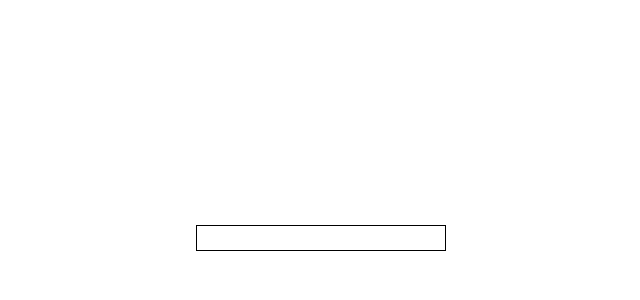
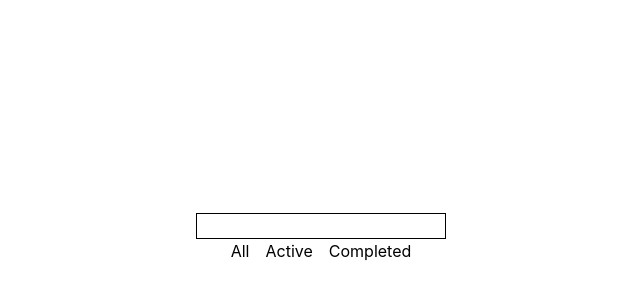
Before and after one commit to snkio/task-manager, a React (Vite) app: page / in a window 1280 px wide. Shown: the part 162-462 px from the top of the page, without its empty margins (319-959 px from the left). Built offline with nearby package versions, Linux system fonts and the light colour scheme.

Commit message:
feat: add task filters (all, active, completed)

```diff
--- /dev/null
+++ b/src/features/task/TaskFilter.jsx
@@ -0,0 +1,9 @@
+export function TaskFilter({ setCurrentFilter }) {
+  return (
+    <div className="flex gap-4">
+      <button onClick={() => setCurrentFilter("All")}>All</button>
+      <button onClick={() => setCurrentFilter("Active")}>Active</button>
+      <button onClick={() => setCurrentFilter("Completed")}>Completed</button>
+    </div>
+  );
+}
--- a/src/features/task/TaskList.jsx
+++ b/src/features/task/TaskList.jsx
@@ -1,11 +1,26 @@
 import { useState } from "react";
 
-export function TaskList({ tasks, setTasks }) {
+export function TaskList({ tasks, setTasks, currentFilter }) {
   const [editItem, setEditItem] = useState(null);
   const [editText, setEditText] = useState("");
 
+  const activeTasks = tasks.filter((task) => !task.completed);
+  const completedTasks = tasks.filter((task) => task.completed);
+
+  const filteredTasks =
+    currentFilter === "Active"
+      ? activeTasks
+      : currentFilter === "Completed"
+        ? completedTasks
+        : tasks;
+
   const deleteItem = (task) => {
     setTasks((prev) => prev.filter((item) => item.id !== task.id));
+
+    if (editItem === task.id) {
+      setEditItem(null);
+      setEditText("");
+    }
   };
 
   const completedItem = (task) => {
@@ -33,9 +48,14 @@ export function TaskList({ tasks, setTasks }) {
   return (
     <>
       <ul>
-        {tasks.map((task) => (
+        {filteredTasks.map((task) => (
           <li key={task.id} className="flex gap-4">
-            <button onClick={() => completedItem(task)}>Completed</button>
+            <button
+              onClick={() => completedItem(task)}
+              className={`${editItem === task.id ? "hidden" : ""}`}
+            >
+              Completed
+            </button>
             {editItem === task.id ? (
               <div className="flex border">
                 <input
@@ -52,6 +72,7 @@ export function TaskList({ tasks, setTasks }) {
                   }}
                   onChange={(text) => setEditText(text.target.value)}
                 ></input>
+                <div className="flex gap-2">
                   <button onClick={() => editedText(task.id)}>Save</button>
                   <button
                     onClick={() => {
@@ -61,6 +82,7 @@ export function TaskList({ tasks, setTasks }) {
                   >
                     Cancel
                   </button>
+                </div>
               </div>
             ) : (
               <p className={`${task.completed ? "line-through" : ""}`}>
--- a/src/features/task/TaskMenu.jsx
+++ b/src/features/task/TaskMenu.jsx
@@ -1,11 +1,13 @@
 import { useEffect, useState } from "react";
 import { TaskForm } from "./TaskForm";
 import { TaskList } from "./TaskList";
+import { TaskFilter } from "./TaskFilter";
 
 export function TaskMenu() {
   const tasksList = JSON.parse(localStorage.getItem("items"));
   const [task, setTask] = useState("");
   const [tasks, setTasks] = useState(tasksList || []);
+  const [currentFilter, setCurrentFilter] = useState("All");
 
   const handleAddTask = (text) => {
     const taskObject = {
@@ -24,7 +26,12 @@ export function TaskMenu() {
   return (
     <div className="flex flex-col items-center justify-center max-w-7xl mx-auto min-h-screen">
       <TaskForm setTask={setTask} task={task} handleAddTask={handleAddTask} />
-      <TaskList tasks={tasks} setTasks={setTasks} />
+      <TaskFilter setCurrentFilter={setCurrentFilter} />
+      <TaskList
+        tasks={tasks}
+        setTasks={setTasks}
+        currentFilter={currentFilter}
+      />
     </div>
   );
 }
```
Lines whose indentation alone changed are shown as unchanged.
